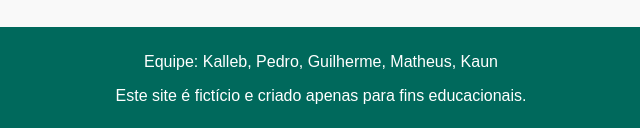
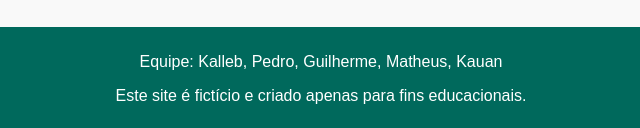
Before and after one commit to mateusdeazevedo/atividade3, a plain HTML site: page Atividade3/TerceiraPag/contato.html in a window 1280 px wide. Shown: the part 888-1016 px from the top of the page, 319-959 px from the left. Drawn offline with Linux system fonts and the light colour scheme.

Commit message:
Update contato.html

```diff
--- a/Atividade3/TerceiraPag/contato.html
+++ b/Atividade3/TerceiraPag/contato.html
@@ -42,7 +42,7 @@
   </nav>
 
   <footer>
-    <p>Equipe: Kalleb, Pedro, Guilherme, Matheus, Kaun</p>
+    <p>Equipe: Kalleb, Pedro, Guilherme, Matheus, Kauan</p>
     <p>Este site é fictício e criado apenas para fins educacionais.</p>
   </footer>
 
```
